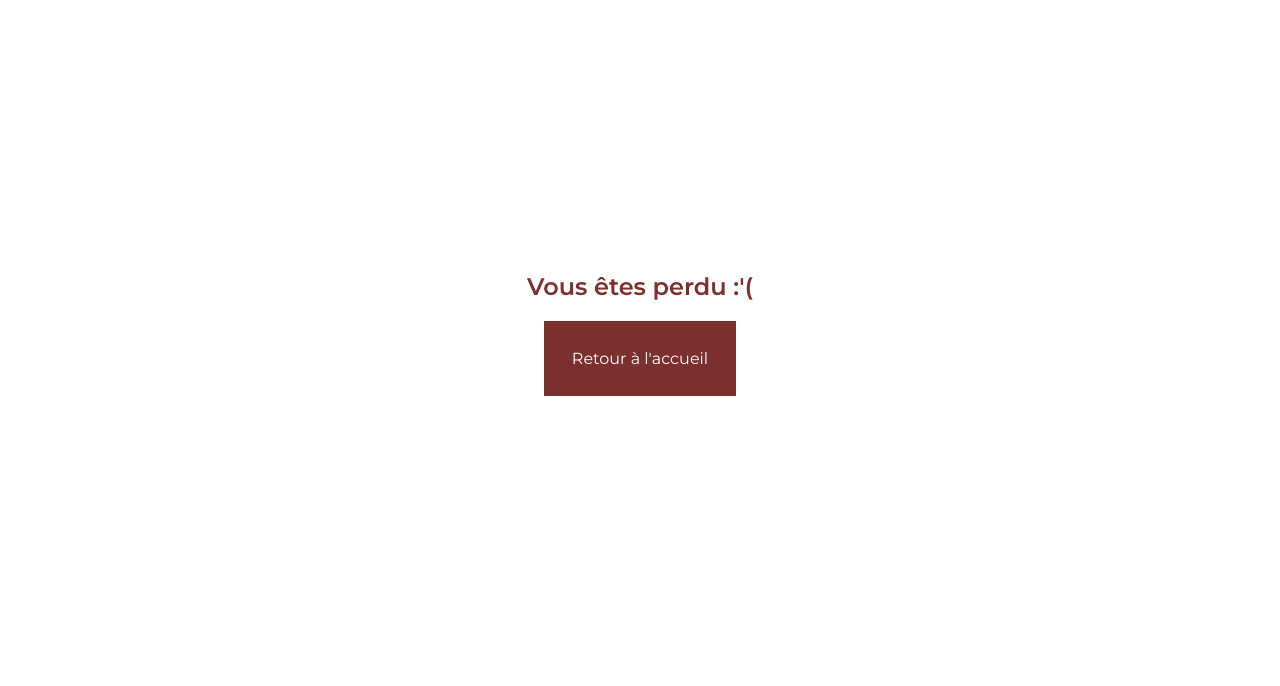
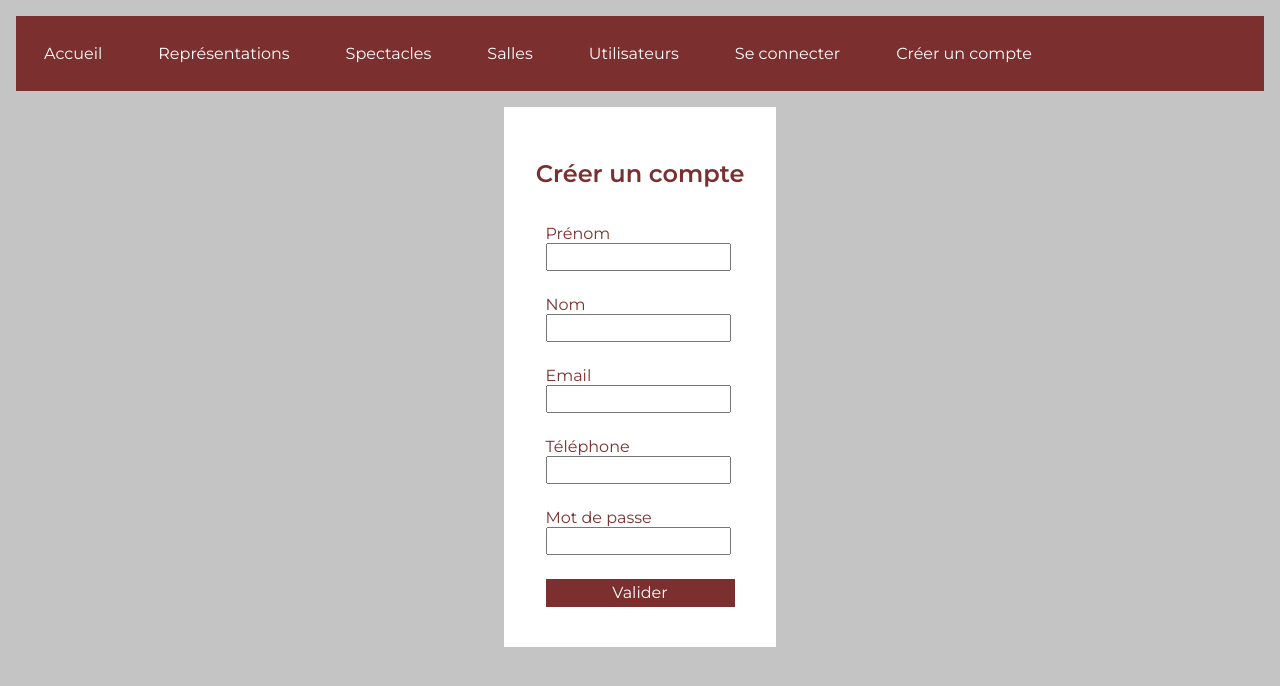
Before and after one commit to AdelineSire/theater-booking-v2, a React (Create React App) app in the folder client/: page /signup in a window 1280 px wide. Shown: the top 686 px of the page. Built offline with nearby package versions, Linux system fonts and the light colour scheme.

Commit message:
Adds Signup and Login pages

```diff
--- a/client/src/App.js
+++ b/client/src/App.js
@@ -7,6 +7,8 @@ import Plays from './components/pages/admin/Plays';
 import Shows from './components/pages/admin/Shows';
 import Theaters from './components/pages/admin/theaters';
 import Users from './components/pages/admin/Users';
+import Login from './components/pages/auth/Login';
+import Signup from './components/pages/auth/Signup';
 
 function App() {
 	return (
@@ -17,6 +19,8 @@ function App() {
 				<Route path='theaters' element={<Theaters />} />
 				<Route path='shows' element={<Shows />} />
 				<Route path='users' element={<Users />} />
+				<Route path='login' element={<Login />} />
+				<Route path='signup' element={<Signup />} />
 			</Route>
 			<Route path='*' element={<NotFound />} />
 		</Routes>
--- a/client/src/components/core/Styled.jsx
+++ b/client/src/components/core/Styled.jsx
@@ -1,5 +1,27 @@
 import styled from 'styled-components';
 import { NavLink } from 'react-router-dom';
+
+const AuthCard = styled.div`
+	display: flex;
+	flex-direction: column;
+	align-items: center;
+	justify-content: center;
+	padding: 2em;
+	gap: 1em;
+	background-color: var(--section);
+`;
+
+const AuthForm = styled.form`
+	display: flex;
+	flex-direction: column;
+	gap: 16px;
+`;
+
+const ErrorMessage = styled.p`
+	color: var(--accent);
+	font-size: 0.8em;
+	margin: 0;
+`;
 
 const H2 = styled.h2`
 	color: var(--accent);
@@ -19,7 +41,7 @@ const IconButton = styled.div`
 
 const Page = styled.div`
 	display: flex;
-	justify-content: space-between;
+	justify-content: center;
 `;
 
 const Row = styled.div`
@@ -59,6 +81,9 @@ const StyledLink = styled(NavLink)`
 `;
 
 export {
+	AuthCard,
+	AuthForm,
+	ErrorMessage,
 	IconButton,
 	H2,
 	Page,
--- a/client/src/components/navigation/Navbar.jsx
+++ b/client/src/components/navigation/Navbar.jsx
@@ -18,6 +18,8 @@ function Navbar() {
 			<StyledLink to='/plays'>Spectacles</StyledLink>
 			<StyledLink to='/theaters'>Salles</StyledLink>
 			<StyledLink to='/users'>Utilisateurs</StyledLink>
+			<StyledLink to='/login'>Se connecter</StyledLink>
+			<StyledLink to='/signup'>Créer un compte</StyledLink>
 		</Nav>
 	);
 }
--- /dev/null
+++ b/client/src/components/pages/auth/Login.jsx
@@ -0,0 +1,70 @@
+import { useNavigate } from 'react-router-dom';
+import { useForm } from 'react-hook-form';
+import { yupResolver } from '@hookform/resolvers/yup';
+import * as yup from 'yup';
+
+import { AuthCard, AuthForm, ErrorMessage, H2, Page } from '../../core/Styled';
+import FormGroup from '../../forms/FormGroup';
+import Button from '../../core/Button';
+// import { login } from '../../services/auth-service';
+
+const loginSchema = yup.object().shape({
+	email: yup.string().email().required(),
+	password: yup.string().min(8).max(16).required(),
+});
+
+function Login() {
+	const {
+		register,
+		handleSubmit,
+		formState: { errors },
+	} = useForm({
+		mode: 'onBlur',
+		resolver: yupResolver(loginSchema),
+	});
+	let navigate = useNavigate();
+
+	const onSubmit = (data) => {
+		console.log('data: ', data);
+		// login(data);
+		navigate('/', { replace: true });
+	};
+
+	return (
+		<Page>
+			<AuthCard>
+				<H2>Se connecter</H2>
+				<AuthForm onSubmit={handleSubmit(onSubmit)}>
+					<FormGroup
+						label='Email'
+						name='email'
+						type='email'
+						register={register}
+					/>
+
+					<FormGroup
+						label='Mot de passe'
+						name='password'
+						type='password'
+						register={register}
+					/>
+
+					{errors.email && (
+						<ErrorMessage>
+							Veuillez entrer une adresse email valide
+						</ErrorMessage>
+					)}
+					{errors.password && (
+						<ErrorMessage>
+							Le mot de passe doit contenir entre 8 et 16 caractères
+						</ErrorMessage>
+					)}
+
+					<Button type='sumbit'>Valider</Button>
+				</AuthForm>
+			</AuthCard>
+		</Page>
+	);
+}
+
+export default Login;
--- /dev/null
+++ b/client/src/components/pages/auth/Signup.jsx
@@ -0,0 +1,100 @@
+import { useNavigate } from 'react-router-dom';
+import { useForm } from 'react-hook-form';
+import { yupResolver } from '@hookform/resolvers/yup';
+import * as yup from 'yup';
+
+import { AuthCard, AuthForm, ErrorMessage, H2, Page } from '../../core/Styled';
+import FormGroup from '../../forms/FormGroup';
+import Button from '../../core/Button';
+// import { signup } from '../../services/auth-service';
+
+const signupSchema = yup.object().shape({
+	firstname: yup.string().required(),
+	lastname: yup.string().required(),
+	email: yup.string().email().required(),
+	tel: yup.string(),
+	password: yup.string().min(8).max(16).required(),
+});
+
+const SignUpForm = () => {
+	const {
+		register,
+		handleSubmit,
+		formState: { errors },
+	} = useForm({
+		mode: 'onBlur',
+		resolver: yupResolver(signupSchema),
+	});
+	let navigate = useNavigate();
+
+	const onSubmit = (data) => {
+		console.log('data: ', data);
+		// signup(data);
+		navigate('/login', { replace: true });
+	};
+
+	return (
+		<Page>
+			<AuthCard>
+				<H2>Créer un compte</H2>
+				<AuthForm onSubmit={handleSubmit(onSubmit)}>
+					<FormGroup
+						label='Prénom'
+						name='firstname'
+						type='text'
+						register={register}
+					/>
+
+					<FormGroup
+						label='Nom'
+						name='lastname'
+						type='text'
+						register={register}
+					/>
+
+					<FormGroup
+						label='Email'
+						name='email'
+						type='email'
+						register={register}
+					/>
+
+					<FormGroup
+						label='Téléphone'
+						name='tel'
+						type='text'
+						register={register}
+					/>
+
+					<FormGroup
+						label='Mot de passe'
+						name='password'
+						type='password'
+						register={register}
+					/>
+
+					{errors.firstname && (
+						<ErrorMessage>Veuillez entrer votre prénom</ErrorMessage>
+					)}
+					{errors.lastname && (
+						<ErrorMessage>Veuillez entrer votre nom</ErrorMessage>
+					)}
+					{errors.email && (
+						<ErrorMessage>
+							Veuillez entrer une adresse email valide
+						</ErrorMessage>
+					)}
+					{errors.passwword && (
+						<ErrorMessage>
+							Le mot de passe doit contenir entre 8 et 16 caractères
+						</ErrorMessage>
+					)}
+
+					<Button type='submit'>Valider</Button>
+				</AuthForm>
+			</AuthCard>
+		</Page>
+	);
+};
+
+export default SignUpForm;
```
